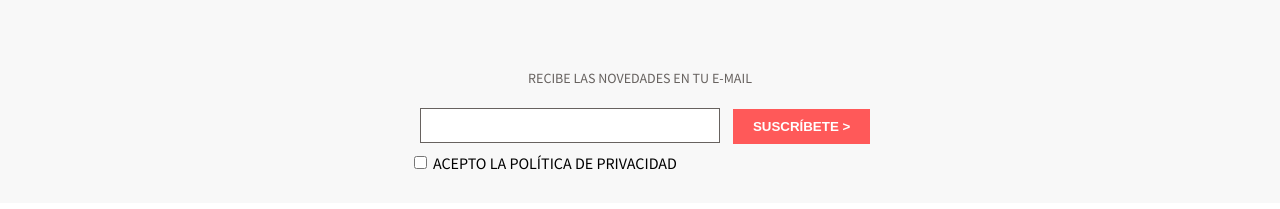
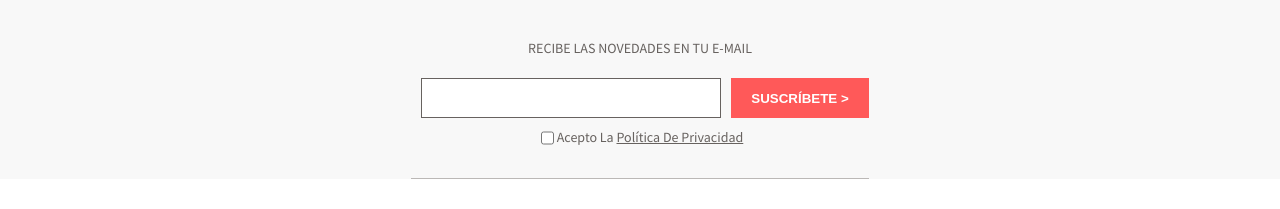
Before and after one commit to Bermeu/202201-W1CHWE1-Matheus-Josep, a website: page index.html in a window 1280 px wide. Shown: the part 1124-1333 px from the top of the page. Drawn offline with Linux system fonts and the light colour scheme.

Commit message:
formulario de newsletter resposiva

```diff
--- a/index.html
+++ b/index.html
@@ -137,13 +137,17 @@
               <input type="text" id="newsletter" />
               <button type="submit" title="Suscríbete">Suscríbete</button>
             </form>
+            <div class="newsletter-privacy">
               <input
                 type="checkbox"
                 id="privacy"
                 name="privacy"
                 value="privacy policy"
               />
-            <label for="vehicle1">Acepto la política de privacidad</label><br />
+              <label for="privacy"
+                >Acepto la <a href="#">política de privacidad</a></label
+              ><br />
+            </div>
           </div>
         </article>
         <article>
--- a/styles.css
+++ b/styles.css
@@ -303,19 +303,26 @@ h1 {
 /* End CSS for social footer section */
 
 /* Start CSS for newsletter footer section */
+form {
+  display: flex;
+  flex-wrap: wrap;
+  justify-content: center;
+  align-items: center;
+}
 
 .newsletter-signup {
   background-color: #f8f8f8;
   display: flex;
+  flex-wrap: wrap;
   justify-content: center;
   align-items: center;
   flex-direction: column;
   text-transform: uppercase;
-  padding: 30px;
+  padding: 0 30px;
 }
 
 input[type="text"] {
-  height: 35px;
+  height: 40px;
   width: 300px;
   margin: 10px;
   font-size: 15px;
@@ -324,7 +331,7 @@ input[type="text"] {
 }
 
 button[type="submit"] {
-  height: 35px;
+  height: 40px;
   padding: 0 20px;
   background-color: #ff5959;
   color: #fff;
@@ -335,6 +342,28 @@ button[type="submit"] {
 
 button[type="submit"]::after {
   content: " >";
+}
+
+button[type="submit"]:hover {
+  background-color: rgba(229, 89, 89, 0.5);
+}
+
+.newsletter-privacy {
+  display: flex;
+  justify-content: center;
+  padding: 0 100px 30px;
+  border-bottom: 1px solid #bbb8b6;
+}
+
+label[for="privacy"] {
+  font-weight: 400;
+  font-size: 14px;
+  color: #67625f;
+  text-transform: capitalize;
+}
+
+label[for="privacy"] a {
+  color: #67625f;
 }
 
 /* End CSS for newsletter footer section */
```
Lines whose indentation alone changed are shown as unchanged.
